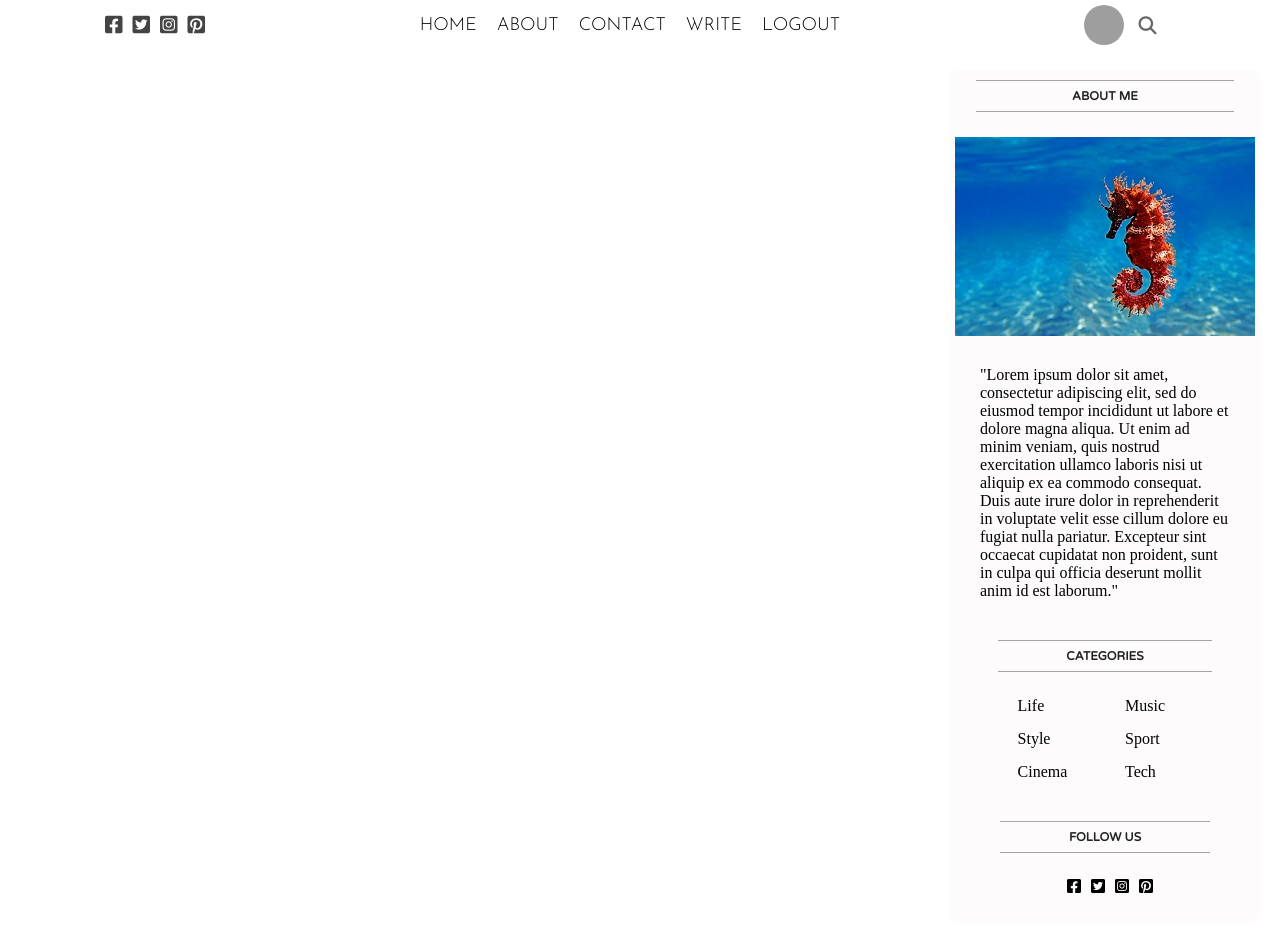
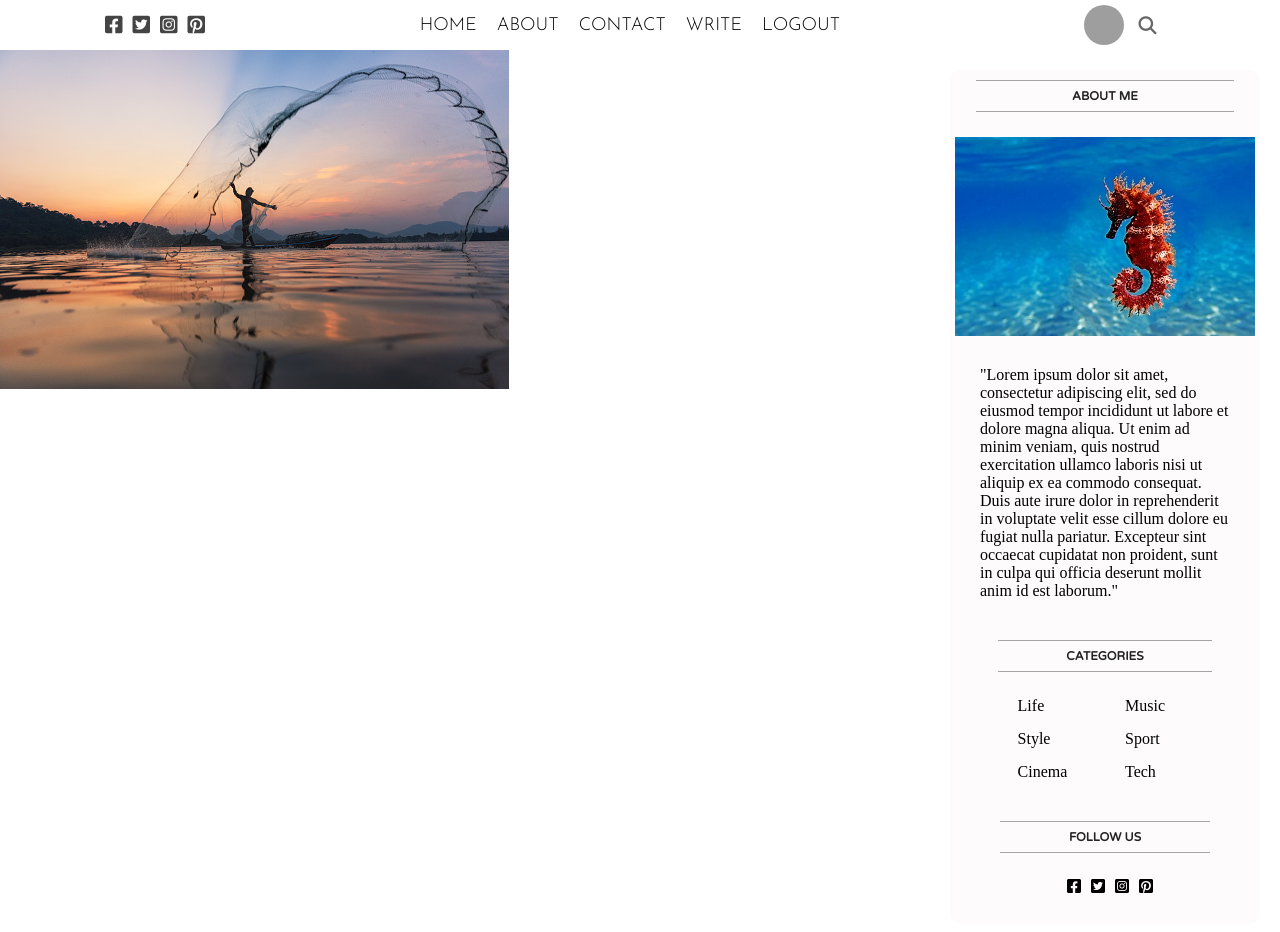
Before and after one commit to EvMad/react-frontend-sandbox, a React (Create React App) app: page / in a window 1280 px wide. Shown: the top 932 px of the page. Built offline with nearby package versions, Linux system fonts and the light colour scheme; grey boxes are pictures that could not be loaded.

Commit message:
added single post image

```diff
--- a/src/components/singlePost/SinglePost.jsx
+++ b/src/components/singlePost/SinglePost.jsx
@@ -4,7 +4,7 @@ export default function SinglePost() {
     return (
         <div className="singlePost">
             <div className="singlePostWrapper">
-                <img src="" alt="" className="singlePostImg">
+                <img src="istockphoto-1179480831-170667a.jpg" alt="fishing net" className="singlePostImg">
 
                 </img>
             </div>
```
Also changed, not shown: public/istockphoto-1179480831-170667a.jpg (added).
